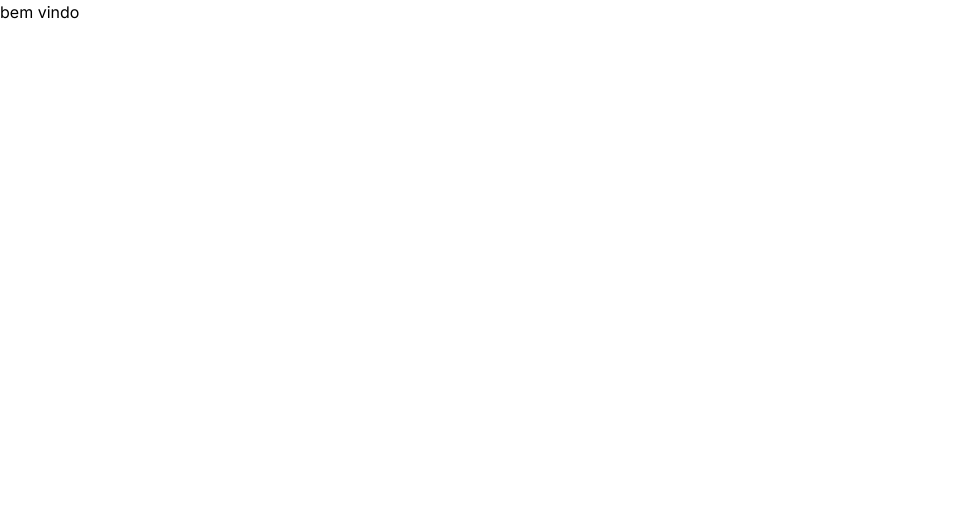
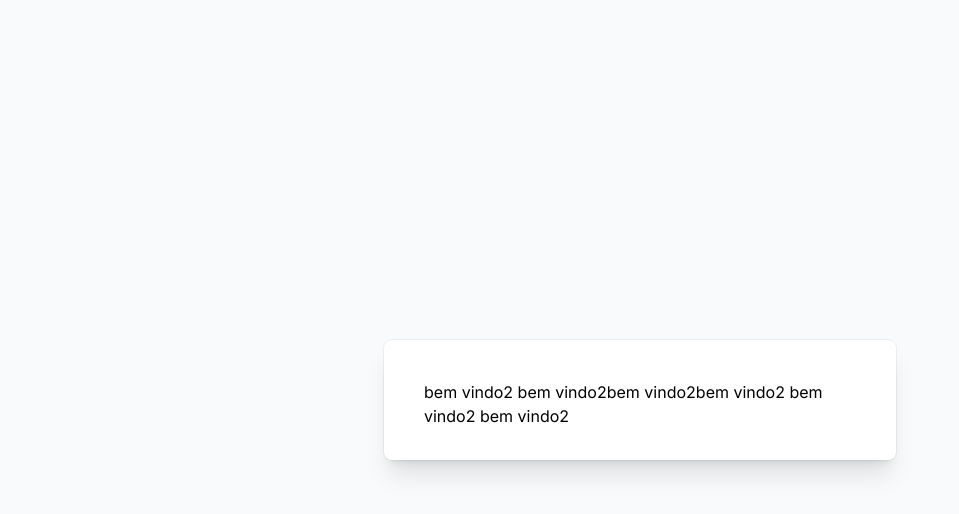
Before and after one commit to fabionascimento1/setup-nextjs13-neon, a Next.js app: page / in a window 1280 px wide. Shown: the top 514 px of the page, without its empty margins (0-959 px from the left). Built offline with nearby package versions, Linux system fonts and the light colour scheme.

Commit message:
feat: add css login screen

```diff
--- a/src/app/home/index.tsx
+++ b/src/app/home/index.tsx
@@ -1,5 +1,13 @@
 import { H1HTML } from "@/html-components/H1";
 
 export default function Home() {
-  return <H1HTML text="bem vindo" />;
+  return (
+    <div className="flex min-h-screen flex-col justify-center overflow-hidden bg-gray-50 py-6 sm:py-12">
+      <div className="relative bg-white px-6 pt-10 pb-8 shadow-xl ring-1 ring-gray-900/5 sm:mx-auto sm:max-w-lg sm:rounded-lg sm:px-10">
+        <div className="mx-auto max-w-md">
+          <H1HTML text="bem vindo2 bem vindo2bem vindo2bem vindo2 bem vindo2 bem vindo2" />
+        </div>
+      </div>
+    </div>
+  );
 }
```
